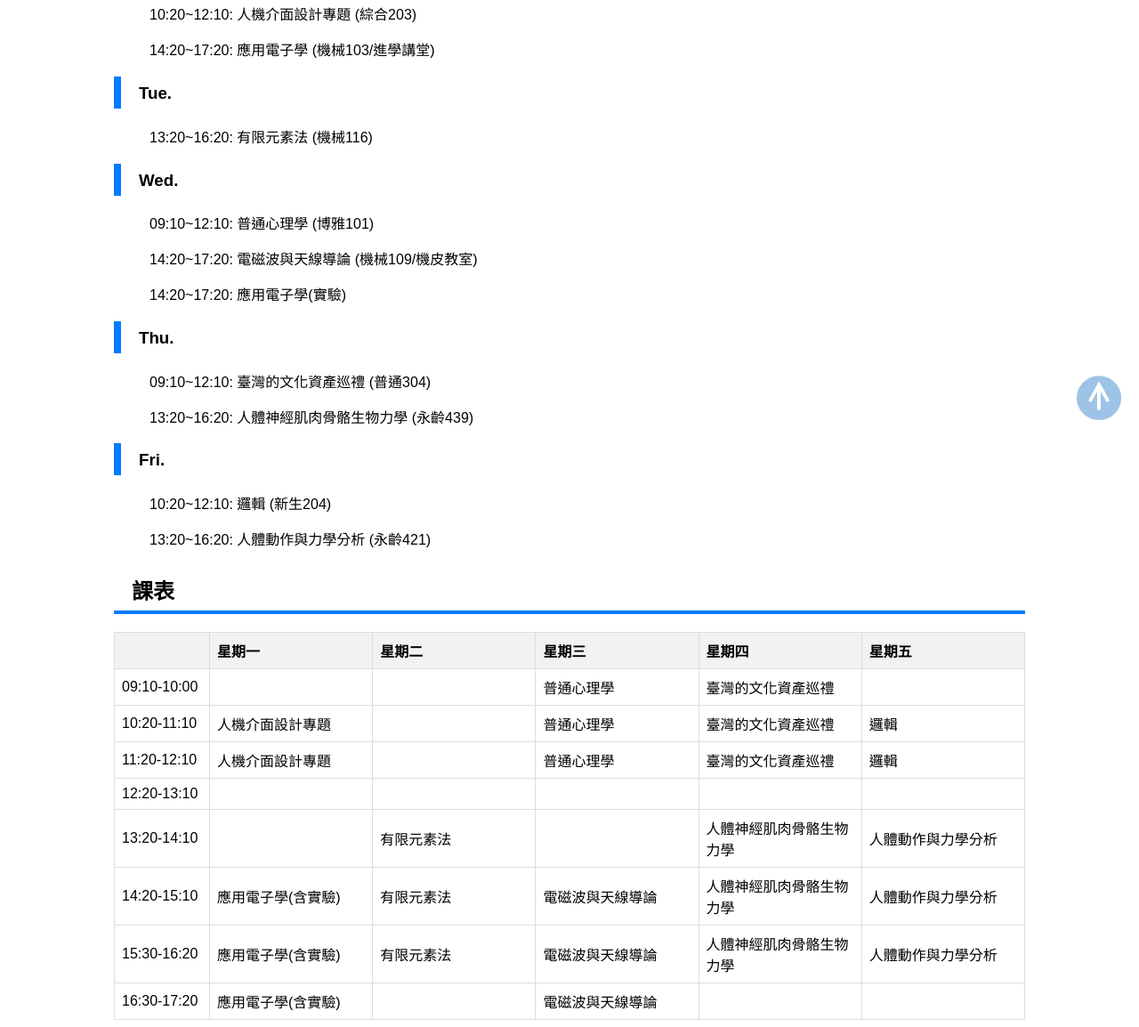
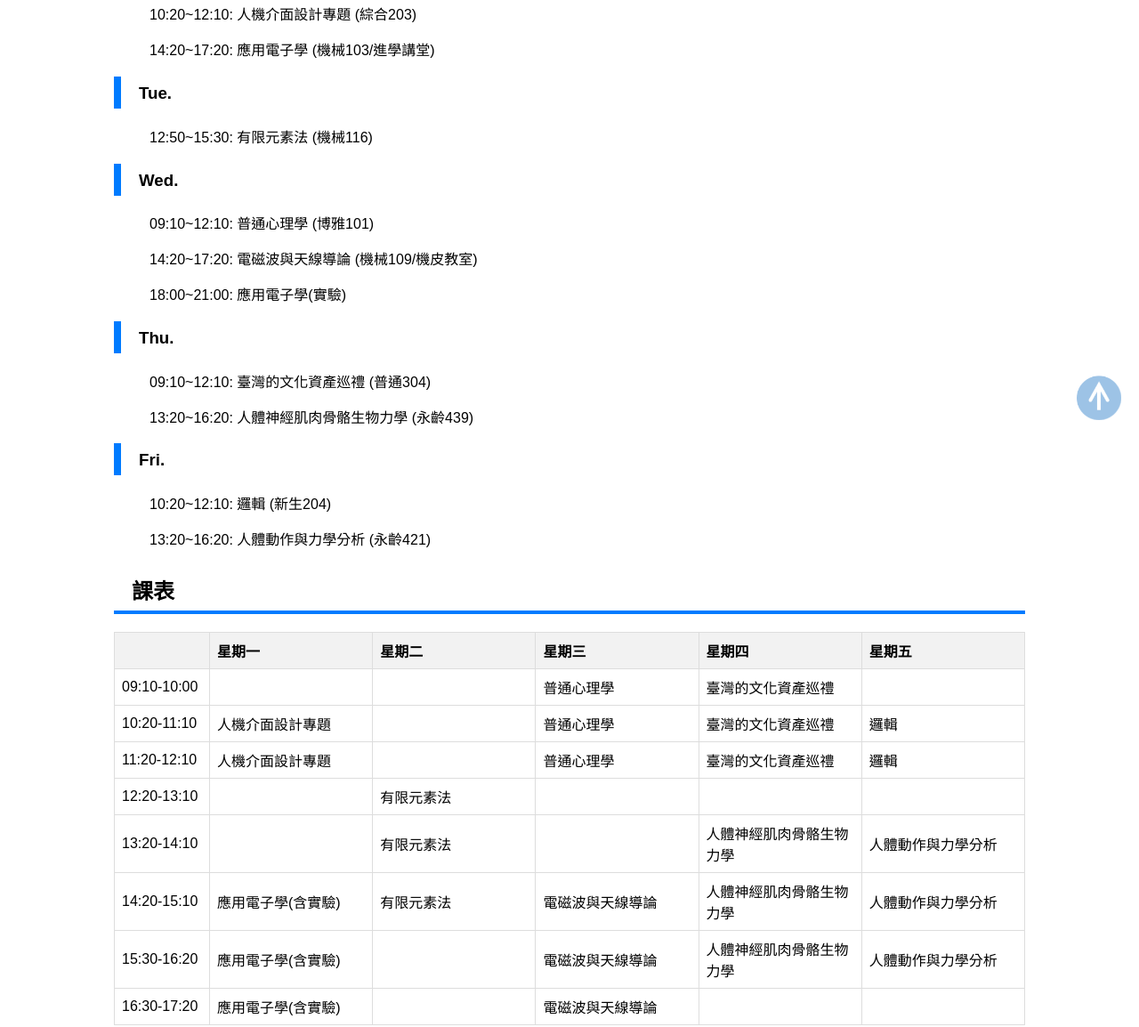
Before and after one commit to russellcbs/schedule_page, a plain HTML site: page index.html in a window 1280 px wide. Shown: the part 308-1462 px from the top of the page at 89% size. Drawn offline with Linux system fonts and the light colour scheme.

Commit message:
Time changed: FEM, experiment.

```diff
--- a/index.html
+++ b/index.html
@@ -21,11 +21,11 @@
                     <ul>10:20~12:10: 人機介面設計專題 (綜合203)</ul>
                     <ul>14:20~17:20: 應用電子學 (機械103/進學講堂)</ul>
                 <h3>Tue.</h3>
-                    <ul>13:20~16:20: 有限元素法 (機械116)</ul>
+                    <ul>12:50~15:30: 有限元素法 (機械116)</ul>
                 <h3>Wed.</h3>
                     <ul>09:10~12:10: 普通心理學 (博雅101)</ul>
                     <ul>14:20~17:20: 電磁波與天線導論 (機械109/機皮教室)</ul>
-                    <ul>14:20~17:20: 應用電子學(實驗) </ul>
+                    <ul>18:00~21:00: 應用電子學(實驗) </ul>
                 <h3>Thu.</h3>
                     <ul>09:10~12:10: 臺灣的文化資產巡禮 (普通304)</ul>
                     <ul>13:20~16:20: 人體神經肌肉骨骼生物力學 (永齡439)</ul>
@@ -72,7 +72,7 @@
                             <TR class="row-b">
                         <Td align="center" width="90px">12:20-13:10</Td>
                             <Td></Td>
-                            <Td></Td>
+                            <Td>有限元素法</Td>
                             <Td></Td>
                             <Td></Td>
                             <Td></Td>
@@ -96,7 +96,7 @@
                             <TR class="row-a">
                         <Td align="center" width="90px">15:30-16:20</Td>
                             <Td>應用電子學(含實驗)</Td>
-                            <Td>有限元素法</Td>
+                            <Td></Td>
                             <Td>電磁波與天線導論</Td>
                             <Td>人體神經肌肉骨骼生物力學</Td>
                             <Td>人體動作與力學分析</Td>
--- a/js/script.js
+++ b/js/script.js
@@ -1,6 +1,6 @@
 // Scroll to target section (table)
 document.getElementById("scroll-to-table").addEventListener("click", function() {
-    console.log("Button clicked");  // 这条消息应该会出现在Console中
+    console.log("Button clicked");
     document.getElementById("schedule_table").scrollIntoView({ behavior: "smooth" });
 });
 
```
